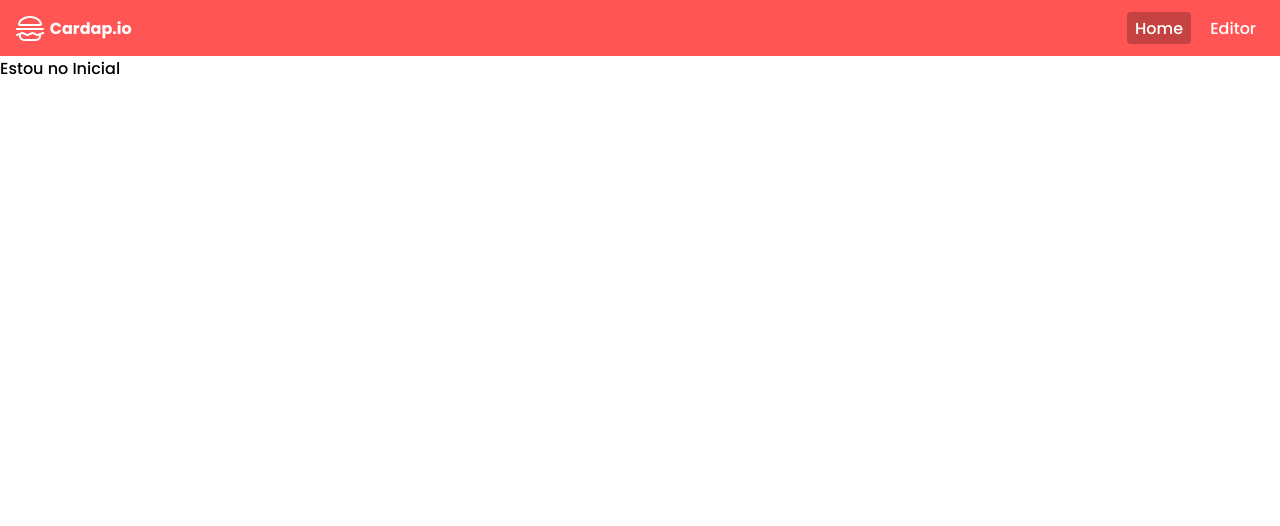
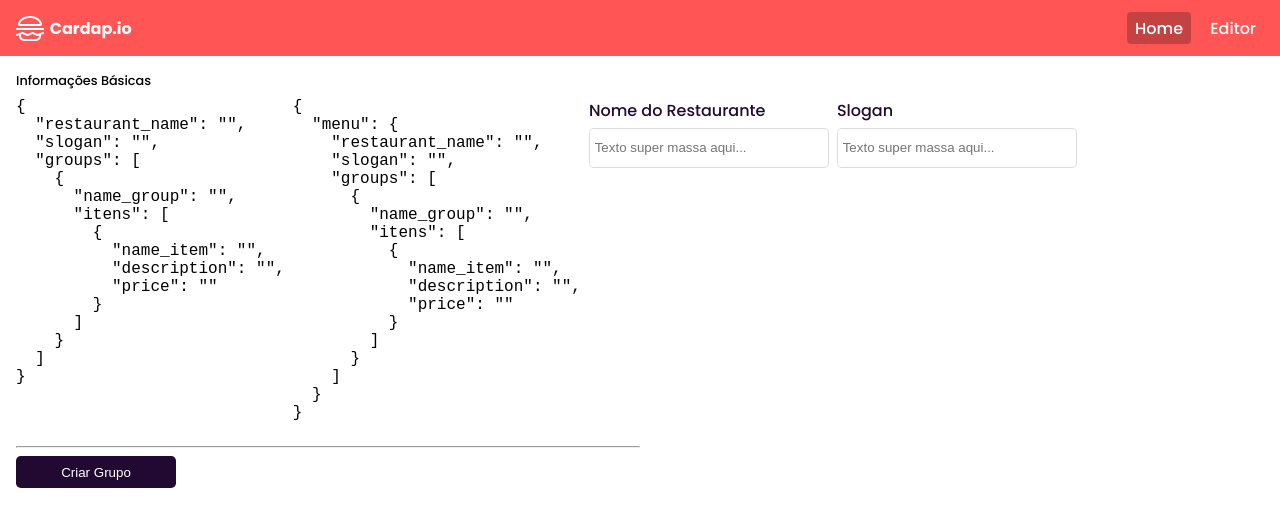
Before and after one commit to WillDavid/saphyr-fornecedores-frontend, a Nuxt app: page / in a window 1280 px wide. Shown: the top 526 px of the page. Built offline with nearby package versions, Linux system fonts and the light colour scheme.

Commit message:
finaliado botao e input

```diff
--- /dev/null
+++ b/components/Button.vue
@@ -0,0 +1,24 @@
+<template>
+    <button class="button-container">{{ title }}</button>
+</template>
+
+<script lang="ts">
+import Vue from 'vue'
+export default Vue.extend({
+    props: {
+        title: String
+    }
+})
+</script>
+
+<style lang="scss" scoped>
+.button-container {
+    width: 10rem;
+    height: 2rem;
+    border: none;
+    border-radius: 0.3rem;
+    color: var(--white);
+    background-color: var(--text);
+    cursor: pointer;
+}
+</style>
--- /dev/null
+++ b/components/Form.vue
@@ -0,0 +1,93 @@
+<template>
+
+    <div class="form-container">
+
+        <span>Informações Básicas</span>
+        <div class="form-header">
+            <pre>{{ menu }}</pre>
+            <pre>{{ $store.state.menu }}</pre>
+            <Input label="Nome do Restaurante" placeholder="Texto super massa aqui..." v-model="menu.restaurant_name"/>
+		    <Input label="Slogan" placeholder="Texto super massa aqui..." v-model="menu.slogan"/>
+        </div>
+
+        <hr style="width: 50%; margin-top: 1rem;">
+
+        <Button title="Criar Grupo" @click.native="addGroup"/>
+
+        <div class="form-group" v-for="(group, index) in groups" :key="index">
+            <Input label="Nome do Grupo" placeholder=""/>
+            <Button title="Adicionar Itens"/>
+
+        </div>
+
+    </div>
+</template>
+<script lang="ts">
+import Vue from 'vue'
+export default Vue.extend({
+    data () {
+        return {
+            menu: {
+                restaurant_name: '',
+        slogan: '',
+        groups: [
+            {
+                name_group: '',
+                itens: [
+                    {
+                        name_item: '',
+                        description: '',
+                        price: ''
+                    }
+                ]
+            }
+        ]
+            }
+        }
+    },
+
+    methods: {
+        addGroup(){
+            let group = {
+                title: '',
+                product: []
+            }
+            this.groups.push(group)
+        },
+    },
+
+    watch: {
+        menu: {
+            handler(newVal) {
+                this.$store.commit('setMenu', newVal)
+            },
+            deep: true,
+        },
+    }
+
+})
+</script>
+
+<style lang="scss" scoped>
+.form-container {
+    display: flex;
+    flex-direction: column;
+    gap: 0.5rem;
+
+    span {
+        font-size: 0.8rem;
+    }
+
+    .form-header {
+        display: flex;
+        gap: 0.5rem;
+    }
+
+    .form-group {
+        display: flex;
+        gap: 1rem;
+        margin-top: 1rem;
+        align-items: flex-end;
+    }
+}
+</style>
--- /dev/null
+++ b/components/Input.vue
@@ -0,0 +1,47 @@
+<template>
+  <div class="input-container">
+    <span>{{ label }}</span>
+    <input type="text" :placeholder="placeholder" v-model="inputValue" @input="updateValue">
+  </div>
+</template>
+
+<script lang="ts">
+import Vue from "vue";
+export default Vue.extend({
+    props: {
+        label: String,
+        placeholder: String,
+        value: String
+    },
+
+    data() {
+    return {
+      inputValue: this.value,
+    };
+  },
+
+  methods: {
+    updateValue() {
+      this.$emit('input', this.inputValue);
+    },
+  },
+});
+</script>
+
+<style lang="scss" scoped>
+.input-container {
+    display: flex;
+    flex-direction: column;
+    gap: 0.3rem;
+    color: var(--text);
+
+    input {
+        width: 15rem;
+        padding: 0.3rem;
+        height: 2.5rem;
+        border-radius: 0.3rem;
+        border: 1px solid var(--gray);
+    }
+
+}
+</style>
--- a/pages/index.vue
+++ b/pages/index.vue
@@ -1,6 +1,6 @@
 <template>
-	<div>
-		<span>Estou no Inicial</span>
+	<div class="home-container">
+		<Form />
 	</div>
 </template>
 
@@ -13,3 +13,9 @@ export default Vue.extend({
 	}
 });
 </script>
+
+<style lang="scss" scoped>
+.home-container {
+	padding: 1rem;
+}
+</style>
--- /dev/null
+++ b/store/menu.js
@@ -0,0 +1,27 @@
+
+export const state = () => ({
+    menu: {
+        restaurant_name: '',
+        slogan: '',
+        groups: [
+            {
+                name_group: '',
+                itens: [
+                    {
+                        name_item: '',
+                        description: '',
+                        price: ''
+                    }
+                ]
+            }
+        ]
+
+    }
+})
+
+export const mutations = {
+    setMenu(state, payload) {
+        state.menu = payload
+        console.log(state.menu);
+    }
+}
--- a/styles/main.scss
+++ b/styles/main.scss
@@ -5,9 +5,8 @@
 }
 
 :root{
-    --bg:#232323;
-    --dark_check:#2E2E2E;
-    --gray_text:#aaaaaa;
+    --text: #220931;
+    --gray:#DCDCDC;
     --green:#10B981;
     --blue:#0075FF;
     --orange:#FF9921;
@@ -21,4 +20,5 @@
 html {
     font-family: 'Poppins';
     font-size: 1rem;
+
 }
```
